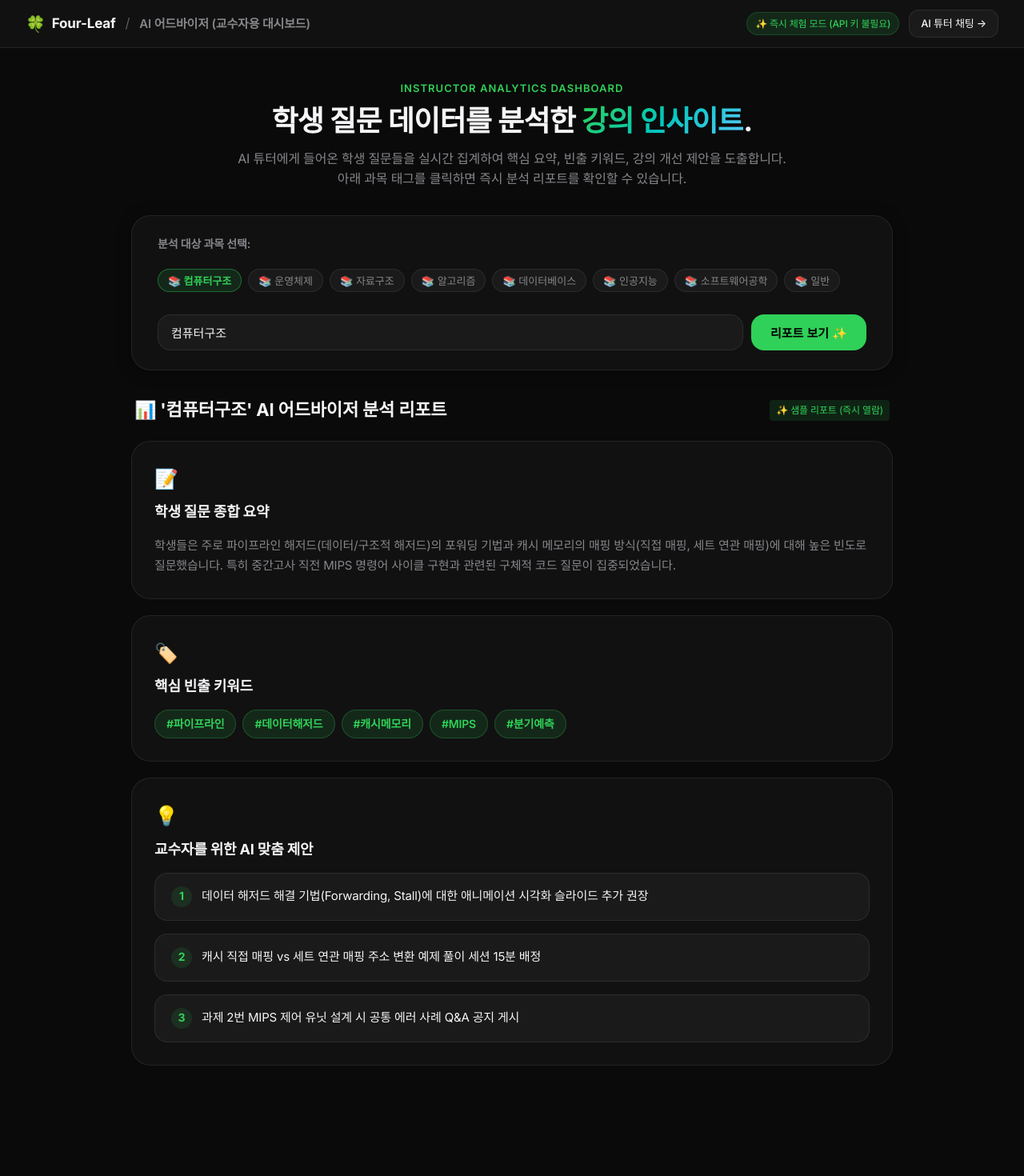
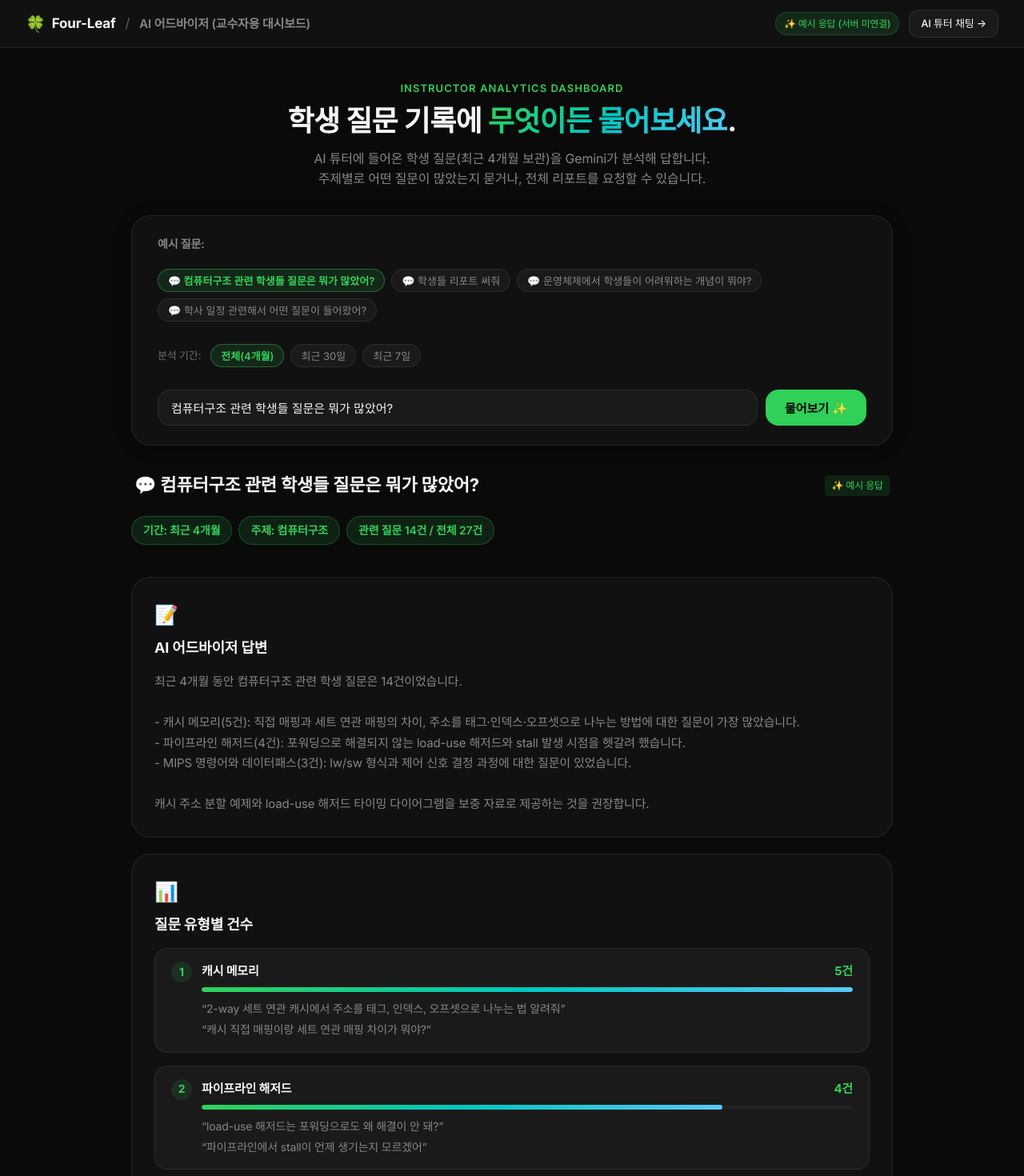
Before and after one commit to CapstoneDesignProject1-team9/four-leaf-frontend, a React (Vite) app: page /advisor in a window 1280 px wide. Shown: the top 1470 px of the page at 80% size. Before the commit the page ends 1396 px from the top, so only its background shows below. Built offline with nearby package versions, Linux system fonts and the light colour scheme.

Commit message:
feat : 교수자용 대시보드 페이지 및 스타일

```diff
--- a/src/pages/Advisor.css
+++ b/src/pages/Advisor.css
@@ -445,3 +445,55 @@
     padding: 0.75rem 1rem;
   }
 }
+
+
+/* ─── 교수자 질문 결과: 메타 정보, 오류, 유형별 건수 ─── */
+.advisor-meta {
+  margin-bottom: 1.25rem;
+}
+
+.advisor-error-card {
+  border-color: rgba(255, 159, 10, 0.35);
+}
+
+.advisor-group-item .advisor-rec-text {
+  flex: 1;
+  min-width: 0;
+}
+
+.advisor-group-head {
+  display: flex;
+  justify-content: space-between;
+  align-items: baseline;
+  gap: 12px;
+  color: var(--color-text-primary);
+}
+
+.advisor-group-count {
+  font-weight: 700;
+  color: var(--color-accent);
+  white-space: nowrap;
+}
+
+.advisor-group-bar {
+  height: 6px;
+  margin: 0.5rem 0 0.625rem;
+  background: var(--color-surface);
+  border-radius: 980px;
+  overflow: hidden;
+}
+
+.advisor-group-bar-fill {
+  height: 100%;
+  background: var(--gradient-accent);
+  border-radius: 980px;
+}
+
+.advisor-group-examples {
+  list-style: none;
+  display: flex;
+  flex-direction: column;
+  gap: 4px;
+  font-size: 0.875rem;
+  color: var(--color-text-secondary);
+}
--- a/src/pages/Advisor.tsx
+++ b/src/pages/Advisor.tsx
@@ -2,155 +2,120 @@ import { useState } from 'react'
 import { Link } from 'react-router-dom'
 import './Advisor.css'
 
-interface AdvisorReport {
-  summary: string
-  keywords: string[]
-  recommendations: string[]
+interface QuestionGroup {
+  label: string
+  count: number
+  examples: string[]
 }
 
-// AI API 키나 DB 데이터가 없어도 바로 볼 수 있는 과목별 풍부한 사전 분석 데이터
-const PRESET_REPORTS: Record<string, AdvisorReport> = {
-  컴퓨터구조: {
-    summary:
-      '학생들은 주로 파이프라인 해저드(데이터/구조적 해저드)의 포워딩 기법과 캐시 메모리의 매핑 방식(직접 매핑, 세트 연관 매핑)에 대해 높은 빈도로 질문했습니다. 특히 중간고사 직전 MIPS 명령어 사이클 구현과 관련된 구체적 코드 질문이 집중되었습니다.',
-    keywords: ['파이프라인', '데이터해저드', '캐시메모리', 'MIPS', '분기예측'],
-    recommendations: [
-      '데이터 해저드 해결 기법(Forwarding, Stall)에 대한 애니메이션 시각화 슬라이드 추가 권장',
-      '캐시 직접 매핑 vs 세트 연관 매핑 주소 변환 예제 풀이 세션 15분 배정',
-      '과제 2번 MIPS 제어 유닛 설계 시 공통 에러 사례 Q&A 공지 게시',
+interface AdvisorAnswer {
+  answer: string
+  topic: string | null
+  matched_count: number
+  total_count: number
+  period_days: number | null
+  groups: QuestionGroup[]
+}
+
+const EXAMPLE_QUESTIONS = [
+  '컴퓨터구조 관련 학생들 질문은 뭐가 많았어?',
+  '학생들 리포트 써줘',
+  '운영체제에서 학생들이 어려워하는 개념이 뭐야?',
+  '학사 일정 관련해서 어떤 질문이 들어왔어?',
+]
+
+const PERIOD_OPTIONS: { label: string; days: number | null }[] = [
+  { label: '전체(4개월)', days: null },
+  { label: '최근 30일', days: 30 },
+  { label: '최근 7일', days: 7 },
+]
+
+// 백엔드·AI 서버에 연결할 수 없을 때 화면 구성을 미리 볼 수 있는 예시 응답
+const DEMO_ANSWER: AdvisorAnswer = {
+  answer:
+    '최근 4개월 동안 컴퓨터구조 관련 학생 질문은 14건이었습니다.\n\n' +
+    '- 캐시 메모리(5건): 직접 매핑과 세트 연관 매핑의 차이, 주소를 태그·인덱스·오프셋으로 나누는 방법에 대한 질문이 가장 많았습니다.\n' +
+    '- 파이프라인 해저드(4건): 포워딩으로 해결되지 않는 load-use 해저드와 stall 발생 시점을 헷갈려 했습니다.\n' +
+    '- MIPS 명령어와 데이터패스(3건): lw/sw 형식과 제어 신호 결정 과정에 대한 질문이 있었습니다.\n\n' +
+    '캐시 주소 분할 예제와 load-use 해저드 타이밍 다이어그램을 보충 자료로 제공하는 것을 권장합니다.',
+  topic: '컴퓨터구조',
+  matched_count: 14,
+  total_count: 27,
+  period_days: null,
+  groups: [
+    {
+      label: '캐시 메모리',
+      count: 5,
+      examples: [
+        '2-way 세트 연관 캐시에서 주소를 태그, 인덱스, 오프셋으로 나누는 법 알려줘',
+        '캐시 직접 매핑이랑 세트 연관 매핑 차이가 뭐야?',
       ],
     },
-  운영체제: {
-    summary:
-      '가상 메모리 페이징 및 페이지 교체 알고리즘(LRU, FIFO)과 프로세스 동기화(뮤텍스와 세마포어의 차이)에 대한 질문이 가장 많았습니다. 데드락 4가지 발생 조건과 해결 방법에 대한 개념 문의도 다수 확인되었습니다.',
-    keywords: ['가상메모리', '페이징', '세마포어', '데드락', '페이지교체'],
-    recommendations: [
-      '세마포어와 뮤텍스의 실제 코드 레벨 동기화 차이점 예시 코드 제공',
-      'LRU 페이지 교체 시뮬레이션 과제 전 카운터/스택 방식 구현 팁 안내',
-      '경쟁 상태(Race Condition)를 재현해보는 실습 환경 가이드 보강',
+    {
+      label: '파이프라인 해저드',
+      count: 4,
+      examples: ['load-use 해저드는 포워딩으로도 왜 해결이 안 돼?', '파이프라인에서 stall이 언제 생기는지 모르겠어'],
+    },
+    {
+      label: 'MIPS 명령어와 데이터패스',
+      count: 3,
+      examples: ['MIPS 명령어 lw sw 형식이 헷갈려요'],
+    },
+    { label: '성능 계산', count: 1, examples: ['CPI랑 클럭 속도로 성능 계산하는 문제 어떻게 풀어?'] },
+    { label: '가상 메모리(TLB)', count: 1, examples: ['TLB가 가상주소를 물리주소로 바꾸는 과정 알려줘'] },
   ],
-  },
-  자료구조: {
-    summary:
-      'B-트리와 AVL 트리의 회전 연산(LL, LR, RR, RL), 그리고 해시 충돌 해결 기법(체이닝, 개방 주소법)에 대한 질문이 두드러졌습니다. 재귀 호출 기반 이진 탐색 트리 순회 코드에 대한 디버깅 질문도 확인되었습니다.',
-    keywords: ['AVL트리', 'B-트리', '해시충돌', '이진탐색트리', '시간복잡도'],
-    recommendations: [
-      'AVL 트리 회전 알고리즘의 직관적 다이어그램 및 시각화 도구 공유',
-      '해시 테이블 버킷 충돌 시 선형 탐사법의 클러스터링 현상 보충 설명',
-      '트리 재귀 순회(전위/중위/후위) 시 콜스택 추적 예제 배포',
-    ],
-  },
-  알고리즘: {
-    summary:
-      '동적 계획법(DP) 점화식 도출과 배낭 문제(Knapsack), 다익스트라 최단 경로 알고리즘의 우선순위 큐 활용에 대한 질문이 다수 접수되었습니다. 시간 복잡도 점근 표기법 증명에 대한 질의도 있었습니다.',
-    keywords: ['동적계획법', 'DP점화식', '다익스트라', '배낭문제', '분할정복'],
-    recommendations: [
-      'DP 테이블 상태 정의 및 점화식 도출 템플릿 단계별 가이드 배포',
-      '다익스트라 알고리즘에서 음수 가중치 불가 이유와 벨만-포드 비교 설명',
-      '백준/프로그래머스 추천 기출문제 풀이 해설 링크 안내',
-    ],
-  },
-  데이터베이스: {
-    summary:
-      '정규화(제1~제3정규형, BCNF)와 트랜잭션 격리 수준(ACID, Read Committed vs Serializable), B+ Tree 인덱스 동작 원리에 대한 질문이 주를 이루었습니다.',
-    keywords: ['정규화', 'BCNF', '트랜잭션격리', '인덱스', 'SQL최적화'],
-    recommendations: [
-      '함수 종속성을 기반으로 한 2NF, 3NF 분해 실전 예제 워크시트 제공',
-      '인덱스 풀 스캔 vs 레인지 스캔의 실행 계획 분석 실습 진행',
-      '실무 트랜잭션 롤백 및 데드락 방지 팁 정리 자료 배포',
-    ],
-  },
-  인공지능: {
-    summary:
-      '오차역전파(Backpropagation)의 연쇄 법칙 수학적 유도와 과적합(Overfitting) 방지를 위한 규제 기법(Dropout, L2), 경사하강법 옵티마이저(Adam, SGD) 비교 질문이 많았습니다.',
-    keywords: ['오차역전파', '과적합방지', 'Adam옵티마이저', '경사하강법', '활성화함수'],
-    recommendations: [
-      '연쇄 법칙(Chain Rule) 계산 그래프 도식화를 통한 역전파 흐름 시각화',
-      '학습률(Learning Rate) 스케줄러 설정과 옵티마이저별 수렴 속도 비교 데모 제공',
-      'PyTorch 텐서 연산 기초 튜토리얼 링크 제공',
-    ],
-  },
-  소프트웨어공학: {
-    summary:
-      '애자일 스크럼 스프린트 운영 방식과 디자인 패턴(싱글톤, 팩토리, 옵저버), 그리고 CI/CD 파이프라인 구성 및 단위 테스트 커버리지 기준에 대한 질문이 다수 확인되었습니다.',
-    keywords: ['디자인패턴', '애자일스크럼', '단위테스트', '리팩토링', 'CI/CD'],
-    recommendations: [
-      'GoF 디자인 패턴의 실무 적용 Before/After 리팩토링 사례 제시',
-      '팀 프로젝트 Git 브랜치 전략(Git-flow) 가이드북 공유',
-      'JUnit 기반 단위 테스트 및 모의 객체(Mock) 작성 가이드 보강',
-    ],
-  },
-  일반: {
-    summary:
-      '수강신청 변경 및 취소 기간, 졸업 이수 학점 규정, 복수전공/부전공 평점 기준 및 교환학생 학점 인정에 대한 질문이 주를 이루었습니다. 기숙사 및 장학금 신청 일정 문의도 높았습니다.',
-    keywords: ['수강신청', '졸업요건', '복수전공', '국가장학금', '학사일정'],
-    recommendations: [
-      '2학기 수강신청 일정 및 장바구니 유의사항 학과 공지 메일 발송',
-      '전공 필수 과목 미이수로 인한 졸업 유예 방지를 위한 사전 자가진단표 배포',
-      '복수전공 진입 설명회 일정 사전 안내',
-    ],
-  },
 }
 
-const POPULAR_COURSES = Object.keys(PRESET_REPORTS)
+function periodText(days: number | null) {
+  return days ? `최근 ${days}일` : '최근 4개월'
+}
 
 function Advisor() {
-  const [courseName, setCourseName] = useState('컴퓨터구조')
-  // 초기 로딩 시에도 즉시 볼 수 있도록 컴퓨터구조 프리셋을 기본값으로 셋팅
-  const [report, setReport] = useState<AdvisorReport | null>(PRESET_REPORTS['컴퓨터구조'])
+  const [question, setQuestion] = useState(EXAMPLE_QUESTIONS[0])
+  const [days, setDays] = useState<number | null>(null)
+  const [result, setResult] = useState<AdvisorAnswer | null>(DEMO_ANSWER)
+  const [askedQuestion, setAskedQuestion] = useState(EXAMPLE_QUESTIONS[0])
   const [isLoading, setIsLoading] = useState(false)
   const [isDemoMode, setIsDemoMode] = useState(true)
+  const [error, setError] = useState<string | null>(null)
 
-  const handleFetchReport = async (targetCourse: string = courseName) => {
-    const trimmed = targetCourse.trim()
-    if (!trimmed) return
+  const handleAsk = async (target: string = question) => {
+    const trimmed = target.trim()
+    if (!trimmed || isLoading) return
 
     setIsLoading(true)
+    setError(null)
+    setAskedQuestion(trimmed)
 
     try {
-      // 1. 실제 백엔드 API 호출 시도
-      const response = await fetch('/api/v1/advisor/report', {
+      const response = await fetch('/api/v1/advisor/ask', {
         method: 'POST',
-        headers: {
-          'Content-Type': 'application/json',
-        },
-        body: JSON.stringify({ course_name: trimmed }),
+        headers: { 'Content-Type': 'application/json' },
+        body: JSON.stringify({ question: trimmed, days }),
       })
-
+      const data: AdvisorAnswer = await response.json()
       if (response.ok) {
-        const data: AdvisorReport = await response.json()
-        if (data.summary && !data.summary.includes('없거나') && !data.summary.includes('실패')) {
-          setReport(data)
+        setResult(data)
         setIsDemoMode(false)
+      } else {
+        // 서버가 안내 문구를 보낸 경우(입력 오류, 분석 실패)
+        setError(data.answer || '학생 질문을 분석하지 못했습니다.')
+      }
+    } catch {
+      // 서버에 연결할 수 없으면 예시 응답으로 화면을 보여준다.
+      setResult(DEMO_ANSWER)
+      setIsDemoMode(true)
+    } finally {
       setIsLoading(false)
-          return
     }
   }
-    } catch {
-      // API 연결 실패 시 아래의 프리셋 데이터로 자연스럽게 fallback
+
+  const handleExampleClick = (example: string) => {
+    setQuestion(example)
+    handleAsk(example)
   }
 
-    // 2. AI API 키가 없거나 서버가 꺼져 있어도 즉시 편하게 볼 수 있도록 프리셋 활용
-    setTimeout(() => {
-      const fallbackReport = PRESET_REPORTS[trimmed] || {
-        summary: `'${trimmed}' 과목에 대해 학생들이 남긴 질문들을 종합한 결과, 기초 개념 이해와 과제 구현 방식에 대한 질문이 골고루 접수되었습니다.`,
-        keywords: [trimmed, '기초개념', '과제구현', '중간고사', '시험범위'],
-        recommendations: [
-          `'${trimmed}' 핵심 개념에 대한 10분 복습 세션 운영 권장`,
-          '학생들이 자주 묻는 질문(FAQ) 정리 자료 공유',
-          '과제 안내서에 제출 형식 및 채점 기준 상세화',
-        ],
-      }
-      setReport(fallbackReport)
-      setIsDemoMode(true)
-      setIsLoading(false)
-    }, 250)
-  }
-
-  const handleChipClick = (course: string) => {
-    setCourseName(course)
-    handleFetchReport(course)
-  }
+  const maxCount = Math.max(1, ...(result?.groups.map((g) => g.count) ?? [1]))
 
   return (
     <div className="advisor-container">
@@ -166,7 +131,7 @@ function Advisor() {
         </div>
         <div className="advisor-header-right">
           <span className="advisor-demo-badge">
-            {isDemoMode ? '✨ 즉시 체험 모드 (API 키 불필요)' : '⚡ 실시간 AI 연동'}
+            {isDemoMode ? '✨ 예시 응답 (서버 미연결)' : '⚡ 실시간 학생 질문 분석'}
           </span>
           <Link to="/chat" className="advisor-nav-btn">
             AI 튜터 채팅 →
@@ -179,51 +144,68 @@ function Advisor() {
         <div className="advisor-hero">
           <p className="advisor-eyebrow">Instructor Analytics Dashboard</p>
           <h1 className="advisor-title">
-            학생 질문 데이터를 분석한 <span className="text-gradient">강의 인사이트</span>.
+            학생 질문 기록에 <span className="text-gradient">무엇이든 물어보세요</span>.
           </h1>
           <p className="advisor-subtitle">
-            AI 튜터에게 들어온 학생 질문들을 실시간 집계하여 핵심 요약, 빈출 키워드, 강의 개선 제안을 도출합니다.
+            AI 튜터에 들어온 학생 질문(최근 4개월 보관)을 Gemini가 분석해 답합니다.
             <br />
-            아래 과목 태그를 클릭하면 즉시 분석 리포트를 확인할 수 있습니다.
+            주제별로 어떤 질문이 많았는지 묻거나, 전체 리포트를 요청할 수 있습니다.
           </p>
         </div>
 
-        {/* ─── Course Selector Card ─── */}
+        {/* ─── Question Card ─── */}
         <section className="advisor-search-card">
-          <label htmlFor="advisor-course-input" className="advisor-search-label">
-            분석 대상 과목 선택:
+          <label htmlFor="advisor-question-input" className="advisor-search-label">
+            예시 질문:
           </label>
           <div className="advisor-quick-chips">
-            {POPULAR_COURSES.map((c) => (
+            {EXAMPLE_QUESTIONS.map((example) => (
               <button
-                key={c}
+                key={example}
                 type="button"
-                className={`advisor-chip ${courseName === c ? 'active' : ''}`}
-                onClick={() => handleChipClick(c)}
+                className={`advisor-chip ${askedQuestion === example ? 'active' : ''}`}
+                onClick={() => handleExampleClick(example)}
+                disabled={isLoading}
               >
-                📚 {c}
+                💬 {example}
+              </button>
+            ))}
+          </div>
+
+          <div className="advisor-quick-chips" style={{ marginTop: '0.75rem' }}>
+            <span className="advisor-chips-label">분석 기간:</span>
+            {PERIOD_OPTIONS.map((option) => (
+              <button
+                key={option.label}
+                type="button"
+                className={`advisor-chip ${days === option.days ? 'active' : ''}`}
+                onClick={() => setDays(option.days)}
+                disabled={isLoading}
+              >
+                {option.label}
               </button>
             ))}
           </div>
 
           <div className="advisor-input-group" style={{ marginTop: '0.75rem' }}>
             <input
-              id="advisor-course-input"
+              id="advisor-question-input"
               type="text"
               className="advisor-input"
-              placeholder="다른 과목명 직접 입력 (예: 컴퓨터네트워크, 임베디드시스템)"
-              value={courseName}
-              onChange={(e) => setCourseName(e.target.value)}
+              placeholder="예: 자료구조에서 학생들이 많이 물어본 내용은?"
+              value={question}
+              maxLength={1000}
+              onChange={(e) => setQuestion(e.target.value)}
               onKeyDown={(e) => {
-                if (e.key === 'Enter') handleFetchReport()
+                if (e.key === 'Enter') handleAsk()
               }}
             />
             <button
               className="advisor-submit-btn"
-              onClick={() => handleFetchReport()}
-              disabled={isLoading || !courseName.trim()}
+              onClick={() => handleAsk()}
+              disabled={isLoading || !question.trim()}
             >
-              {isLoading ? '분석 중...' : '리포트 보기 ✨'}
+              {isLoading ? '분석 중...' : '물어보기 ✨'}
             </button>
           </div>
         </section>
@@ -232,56 +214,74 @@ function Advisor() {
         {isLoading && (
           <div className="advisor-loading-card">
             <div className="advisor-spinner" />
-            <p className="advisor-loading-text">
-              '{courseName}' 과목의 학생 질문 데이터를 불러와 분석 중입니다...
-            </p>
+            <p className="advisor-loading-text">학생 질문 기록을 분석하고 있습니다...</p>
           </div>
         )}
 
-        {/* ─── Report Results ─── */}
-        {!isLoading && report && (
+        {/* ─── Error ─── */}
+        {!isLoading && error && (
+          <div className="advisor-card advisor-error-card">
+            <p className="advisor-card-text">⚠️ {error}</p>
+          </div>
+        )}
+
+        {/* ─── Results ─── */}
+        {!isLoading && !error && result && (
           <div className="advisor-results">
             <div className="advisor-result-header">
-              <h2>📊 '{courseName}' AI 어드바이저 분석 리포트</h2>
+              <h2>💬 {askedQuestion}</h2>
               <span className="advisor-timestamp">
-                {isDemoMode ? '✨ 샘플 리포트 (즉시 열람)' : '🟢 실시간 DB 집계'}
+                {isDemoMode ? '✨ 예시 응답' : '🟢 실시간 DB 분석'}
+              </span>
+            </div>
+
+            <div className="advisor-tags advisor-meta">
+              <span className="advisor-tag">기간: {periodText(result.period_days)}</span>
+              <span className="advisor-tag">주제: {result.topic ?? '전체'}</span>
+              <span className="advisor-tag">
+                관련 질문 {result.matched_count}건 / 전체 {result.total_count}건
               </span>
             </div>
 
             <div className="advisor-grid">
-              {/* Card 1: Summary */}
               <div className="advisor-card advisor-card--summary">
                 <div className="advisor-card-icon">📝</div>
-                <h3 className="advisor-card-title">학생 질문 종합 요약</h3>
-                <p className="advisor-card-text">{report.summary}</p>
+                <h3 className="advisor-card-title">AI 어드바이저 답변</h3>
+                <p className="advisor-card-text">{result.answer}</p>
               </div>
 
-              {/* Card 2: Keywords */}
-              <div className="advisor-card advisor-card--keywords">
-                <div className="advisor-card-icon">🏷️</div>
-                <h3 className="advisor-card-title">핵심 빈출 키워드</h3>
-                <div className="advisor-tags">
-                  {report.keywords.map((kw, i) => (
-                    <span key={i} className="advisor-tag">
-                      #{kw}
-                    </span>
+              {result.groups.length > 0 && (
+                <div className="advisor-card">
+                  <div className="advisor-card-icon">📊</div>
+                  <h3 className="advisor-card-title">질문 유형별 건수</h3>
+                  <ul className="advisor-rec-list">
+                    {result.groups.map((group, i) => (
+                      <li key={`${group.label}-${i}`} className="advisor-rec-item advisor-group-item">
+                        <span className="advisor-rec-num">{i + 1}</span>
+                        <div className="advisor-rec-text">
+                          <div className="advisor-group-head">
+                            <strong>{group.label}</strong>
+                            <span className="advisor-group-count">{group.count}건</span>
+                          </div>
+                          <div className="advisor-group-bar">
+                            <div
+                              className="advisor-group-bar-fill"
+                              style={{ width: `${(group.count / maxCount) * 100}%` }}
+                            />
+                          </div>
+                          {group.examples.length > 0 && (
+                            <ul className="advisor-group-examples">
+                              {group.examples.map((example, j) => (
+                                <li key={j}>“{example}”</li>
                               ))}
+                            </ul>
+                          )}
                         </div>
-              </div>
-
-              {/* Card 3: Recommendations */}
-              <div className="advisor-card advisor-card--recommendations">
-                <div className="advisor-card-icon">💡</div>
-                <h3 className="advisor-card-title">교수자를 위한 AI 맞춤 제안</h3>
-                <ul className="advisor-rec-list">
-                  {report.recommendations.map((rec, i) => (
-                    <li key={i} className="advisor-rec-item">
-                      <span className="advisor-rec-num">{i + 1}</span>
-                      <div className="advisor-rec-text">{rec}</div>
                       </li>
                     ))}
                   </ul>
                 </div>
+              )}
             </div>
           </div>
         )}
```
Lines whose indentation alone changed are shown as unchanged.
